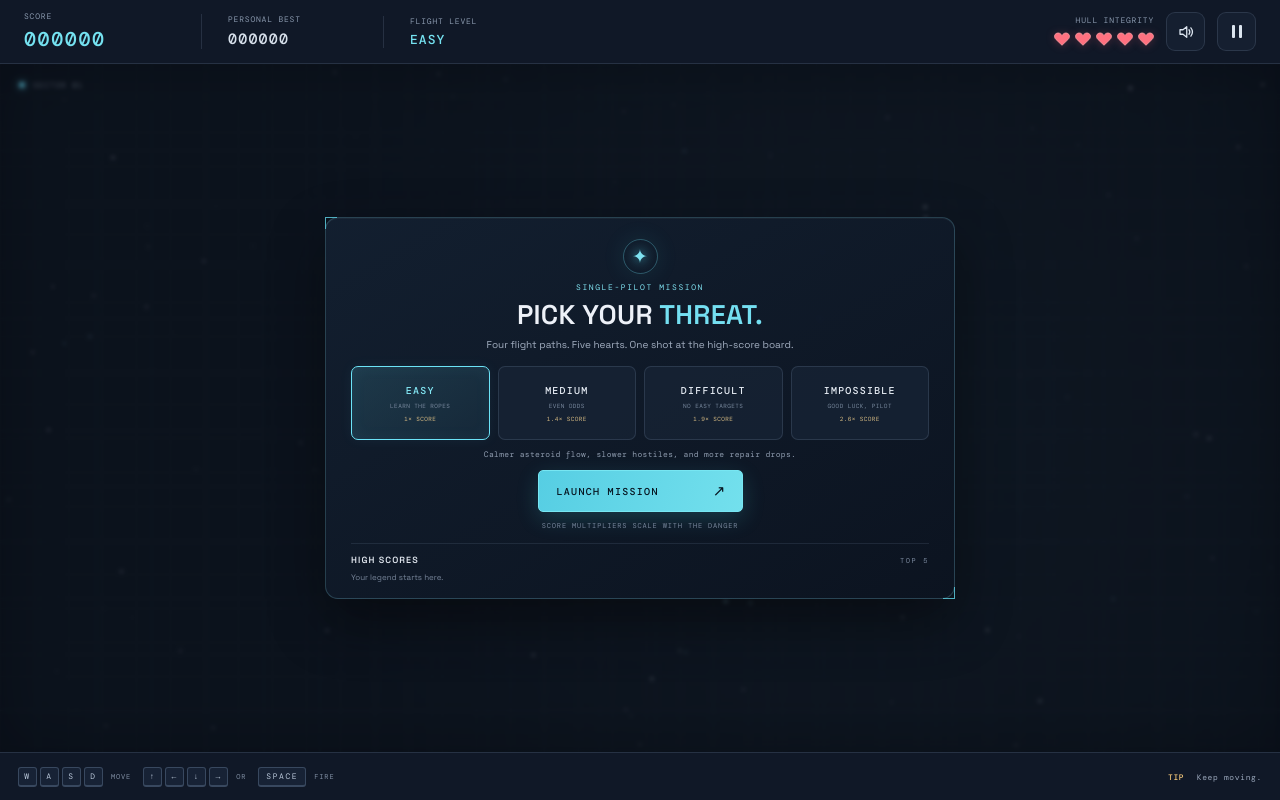
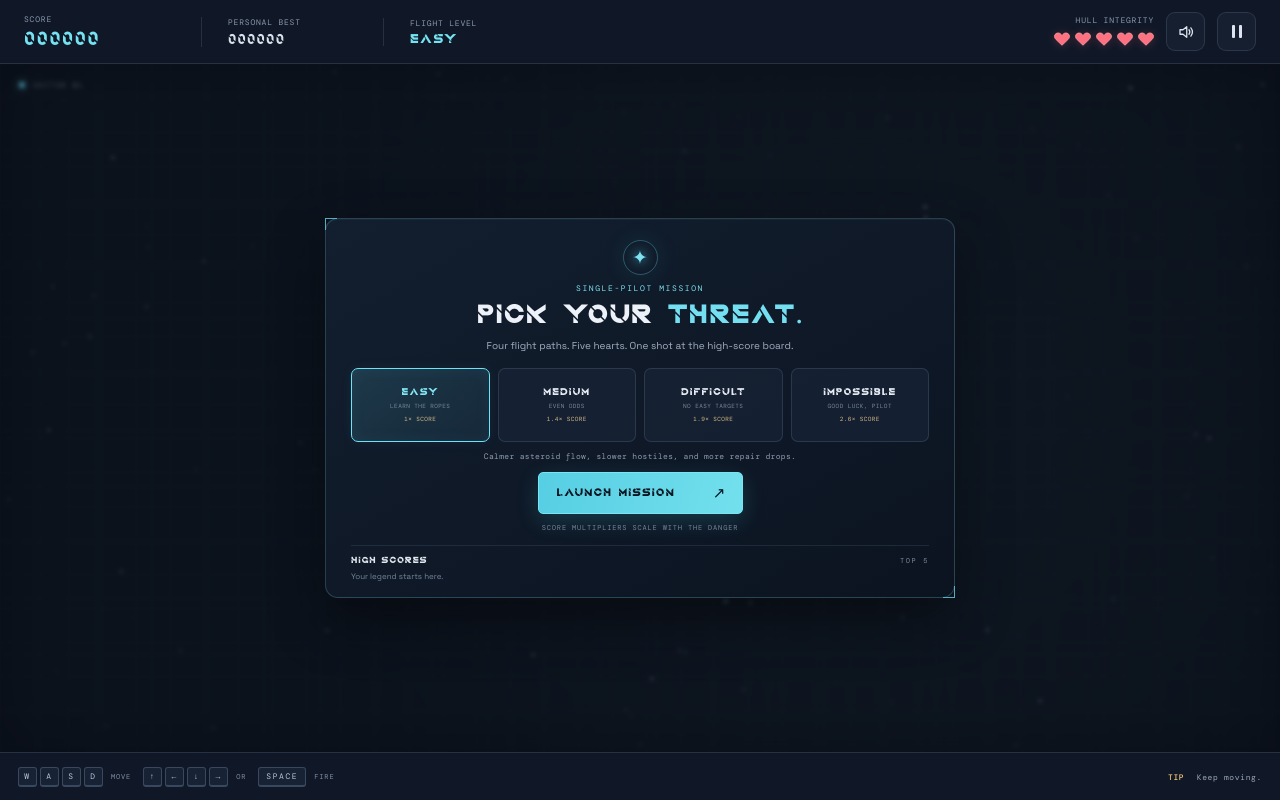
Before and after one commit to Fatty0107/Space-Shooter, a website built with Vite: page index.html in a window 1280 px wide. Built offline with nearby package versions, Linux system fonts and the light colour scheme; animation ran at ten frames a second.

Commit message:
Add Quantum font to the game UI

```diff
--- a/index.html
+++ b/index.html
@@ -5,6 +5,7 @@
     <meta name="viewport" content="width=device-width, initial-scale=1.0, viewport-fit=cover" />
     <meta name="theme-color" content="#080d18" />
     <meta name="description" content="Fly, blast through the asteroid belt, and see how long you can survive in Starfall — a full-screen arcade space shooter." />
+    <link rel="preload" href="/fonts/Quantum.otf" as="font" type="font/otf" crossorigin />
     <title>Starfall — Space Shooter</title>
   </head>
   <body>
--- a/src/main.js
+++ b/src/main.js
@@ -457,7 +457,7 @@ function draw(dt) {
   }
   for (const particle of game.particles) { ctx.globalAlpha = Math.max(0, particle.life / particle.maxLife); ctx.fillStyle = particle.color; ctx.beginPath(); ctx.arc(particle.x, particle.y, particle.size * (particle.life / particle.maxLife), 0, Math.PI * 2); ctx.fill(); }
   ctx.globalAlpha = 1;
-  for (const text of game.texts) { ctx.globalAlpha = Math.max(0, text.life / text.maxLife); ctx.fillStyle = text.color; ctx.font = '500 13px "DM Mono", monospace'; ctx.textAlign = 'center'; ctx.fillText(text.value, text.x, text.y); }
+  for (const text of game.texts) { ctx.globalAlpha = Math.max(0, text.life / text.maxLife); ctx.fillStyle = text.color; ctx.font = '13px "Quantum", sans-serif'; ctx.textAlign = 'center'; ctx.fillText(text.value, text.x, text.y); }
   ctx.globalAlpha = 1;
   const p = game.player;
   if (mode === 'playing' && !(p.invulnerable > 0 && Math.floor(game.time * 15) % 2 === 0)) drawShip(p.x, p.y, 1, true);
--- a/src/style.css
+++ b/src/style.css
@@ -1,4 +1,12 @@
 @import url('https://fonts.googleapis.com/css2?family=DM+Mono:wght@400;500&family=Space+Grotesk:wght@400;500;600;700&display=swap');
+
+@font-face {
+  font-family: 'Quantum';
+  src: url('/fonts/Quantum.otf') format('opentype');
+  font-style: normal;
+  font-weight: 400;
+  font-display: swap;
+}
 
 :root {
   font-family: 'Space Grotesk', Arial, sans-serif;
@@ -27,7 +35,7 @@ button { font: inherit; }
 .hud-lives { margin-left: auto; align-items: flex-end; }
 .hud-label, .wave-label, .power-label, .control-group, .tip, .screen-kicker, .screen-footnote, .leaderboard-title, .difficulty-name, .difficulty-sub, .difficulty-multiplier, .difficulty-description, .power-label { font-family: 'DM Mono', monospace; letter-spacing: .1em; }
 .hud-label { color: #8998ad; font-size: 8px; }
-.hud-score strong, .hud-best strong, .hud-mode strong { font: 500 20px 'DM Mono', monospace; letter-spacing: .08em; }
+.hud-score strong, .hud-best strong, .hud-mode strong { font: 20px 'Quantum', sans-serif; letter-spacing: .08em; }
 .hud-score strong, .hud-mode strong { color: #75e2f1; }
 .hud-best strong { color: #d8e1ec; font-size: 15px; }
 .hud-mode strong { font-size: 13px; }
@@ -63,21 +71,21 @@ button { font: inherit; }
 .screen-emblem span { color: #7ee2f0; font-size: 19px; text-shadow: 0 0 12px #56d6ec; }
 .screen-kicker { margin: 0 0 8px; color: #7fe0ef; font-size: 8px; letter-spacing: .2em; }
 .screen-kicker span { margin-left: 7px; padding-left: 8px; border-left: 1px solid var(--line); color: #a7b4c6; }
-.screen-card h1, .screen-card h2 { margin: 0; font-size: clamp(23px, 3.2vw, 31px); line-height: 1.08; font-weight: 600; letter-spacing: .01em; }
+.screen-card h1, .screen-card h2 { margin: 0; font: 400 clamp(23px, 3.2vw, 31px)/1.08 'Quantum', 'Space Grotesk', sans-serif; letter-spacing: .025em; }
 .screen-card h1 { font-size: clamp(21px, 2.8vw, 27px); }
 .screen-card h1 em, .screen-card h2 em { color: #74dff1; font-style: normal; }
 .screen-copy { margin: 8px 0 13px; color: #a3afc1; font-size: 10px; line-height: 1.65; }
-.screen-copy strong { color: #7be1f2; font: 500 14px 'DM Mono', monospace; }
+.screen-copy strong { color: #7be1f2; font: 14px 'Quantum', sans-serif; }
 .difficulty-grid { display: grid; grid-template-columns: repeat(4, minmax(0, 1fr)); gap: 8px; }
 .difficulty-button { min-width: 0; min-height: 74px; padding: 9px 5px 8px; border: 1px solid rgba(154, 177, 211, .16); border-radius: 7px; background: rgba(24, 36, 54, .72); color: #cbd6e4; display: flex; flex-direction: column; align-items: center; justify-content: center; gap: 5px; cursor: pointer; transition: border-color .14s, background .14s, transform .14s; }
 .difficulty-button:hover { transform: translateY(-1px); border-color: rgba(108, 227, 247, .55); }
 .difficulty-button.is-selected { border-color: #6ce3f7; background: linear-gradient(145deg, rgba(61, 128, 148, .29), rgba(22, 41, 58, .9)); box-shadow: inset 0 0 16px rgba(108, 227, 247, .06), 0 0 14px rgba(108, 227, 247, .06); }
-.difficulty-name { color: #e5ebf3; font-size: 10px; font-weight: 500; letter-spacing: .12em; }
+.difficulty-name { color: #e5ebf3; font: 10px 'Quantum', sans-serif; letter-spacing: .1em; }
 .difficulty-button.is-selected .difficulty-name { color: #83e7f4; }
 .difficulty-sub, .difficulty-multiplier { color: #77879c; font-size: 6px; letter-spacing: .07em; }
 .difficulty-multiplier { color: #d4b982; }
 .difficulty-description { min-height: 11px; margin: 9px 0 10px; color: #8f9caf; font-size: 8px; letter-spacing: .04em; }
-.primary-button { min-width: 205px; height: 42px; padding: 0 15px 0 18px; border: 1px solid #77e6f2; border-radius: 5px; background: linear-gradient(105deg, #56cee3, #73e0ed); color: #071520; display: inline-flex; align-items: center; justify-content: space-between; gap: 25px; font: 500 10px 'DM Mono', monospace; letter-spacing: .13em; cursor: pointer; box-shadow: 0 7px 22px rgba(64, 205, 224, .19); transition: transform .15s, filter .15s; }
+.primary-button { min-width: 205px; height: 42px; padding: 0 15px 0 18px; border: 1px solid #77e6f2; border-radius: 5px; background: linear-gradient(105deg, #56cee3, #73e0ed); color: #071520; display: inline-flex; align-items: center; justify-content: space-between; gap: 25px; font: 11px 'Quantum', sans-serif; letter-spacing: .1em; cursor: pointer; box-shadow: 0 7px 22px rgba(64, 205, 224, .19); transition: transform .15s, filter .15s; }
 .primary-button:hover { transform: translateY(-2px); filter: brightness(1.07); }
 .button-arrow { font-size: 15px; }
 .text-button { display: block; margin: 10px auto 0; border: 0; background: none; color: #8b9cb2; font: 8px 'DM Mono', monospace; letter-spacing: .12em; cursor: pointer; }
@@ -89,14 +97,14 @@ button { font: inherit; }
 .compact-card .screen-copy { margin: 11px 0 16px; }
 .start-leaderboard { margin-top: 13px; padding-top: 10px; border-top: 1px solid rgba(154, 177, 211, .12); text-align: left; }
 .leaderboard-title { display: flex; align-items: center; justify-content: space-between; margin-bottom: 4px; }
-.leaderboard-title h2 { margin: 0; color: #e1e7ef; font: 600 9px 'Space Grotesk', Arial, sans-serif; letter-spacing: .12em; }
+.leaderboard-title h2 { margin: 0; color: #e1e7ef; font: 9px 'Quantum', sans-serif; letter-spacing: .08em; }
 .leaderboard-title span { color: #7d8ba0; font-size: 7px; }
 .start-leaderboard ol { list-style: none; margin: 0; padding: 0; }
 .start-leaderboard li { height: 20px; border-top: 1px solid rgba(154, 177, 211, .08); color: #aebaca; display: grid; grid-template-columns: 24px 1fr 70px 78px; align-items: center; gap: 8px; font: 8px 'DM Mono', monospace; }
 .score-rank { color: #718096; }
 .score-date { color: #75849a; font-size: 7px; }
 .score-level { color: #8bdceb; font-size: 6px; letter-spacing: .06em; }
-.score-number { color: #e4ebf4; text-align: right; letter-spacing: .04em; }
+.score-number { color: #e4ebf4; text-align: right; letter-spacing: .04em; font-family: 'DM Mono', monospace; }
 .leaderboard-empty { margin: 6px 0 0; color: #78869a; font-size: 8px; }
 .leaderboard-empty[hidden] { display: none; }
 .control-strip { z-index: 5; flex: 0 0 clamp(42px, 6vh, 52px); padding: 0 clamp(12px, 1.7vw, 18px) env(safe-area-inset-bottom); border-top: 1px solid var(--line); background: #101827; display: flex; align-items: center; justify-content: space-between; }
```
Also changed, not shown: README.md, public/fonts/Quantum.otf (added).
